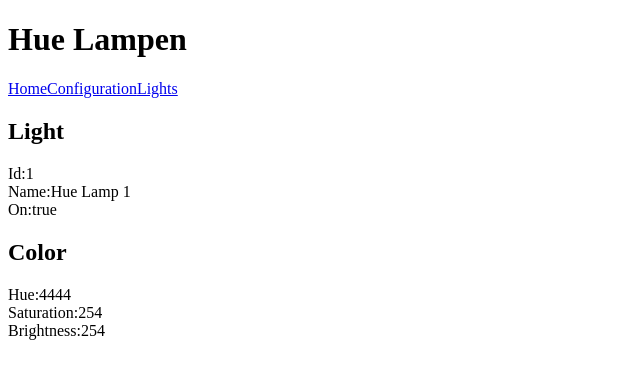
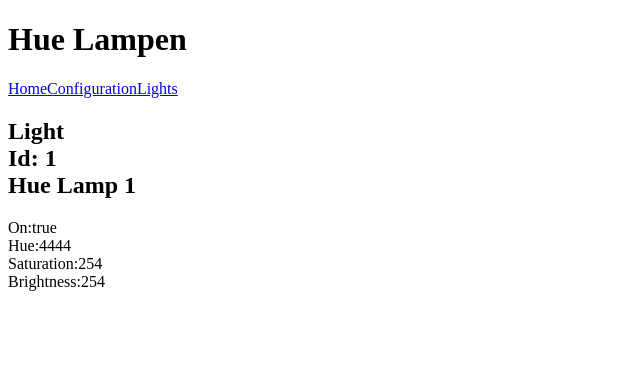
Before and after one commit to RVorthoren/hueLampAppAngular2, an Angular app: page /lights/1 in a window 1280 px wide. Shown: the top 378 px of the page, without its empty margins (0-640 px from the left). Built offline with nearby package versions, Linux system fonts and the light colour scheme.

Commit message:
updated light detail page

```diff
--- a/src/app/light/light.component.html
+++ b/src/app/light/light.component.html
@@ -1,25 +1,9 @@
-<h2>
-  Light
-</h2>
-
-<div>
-  <span>Id:</span>
-  <span>{{light.id}}</span>
-</div>
-
-<div>
-  <span>Name:</span>
-  <span>{{light.name}}</span>
-</div>
+<light-header [light]="light"></light-header>
 
 <div>
   <span>On:</span>
   <span>{{light.on}}</span>
 </div>
-
-<h2>
-  Color
-</h2>
 
 <div>
   <span>Hue:</span>
```
